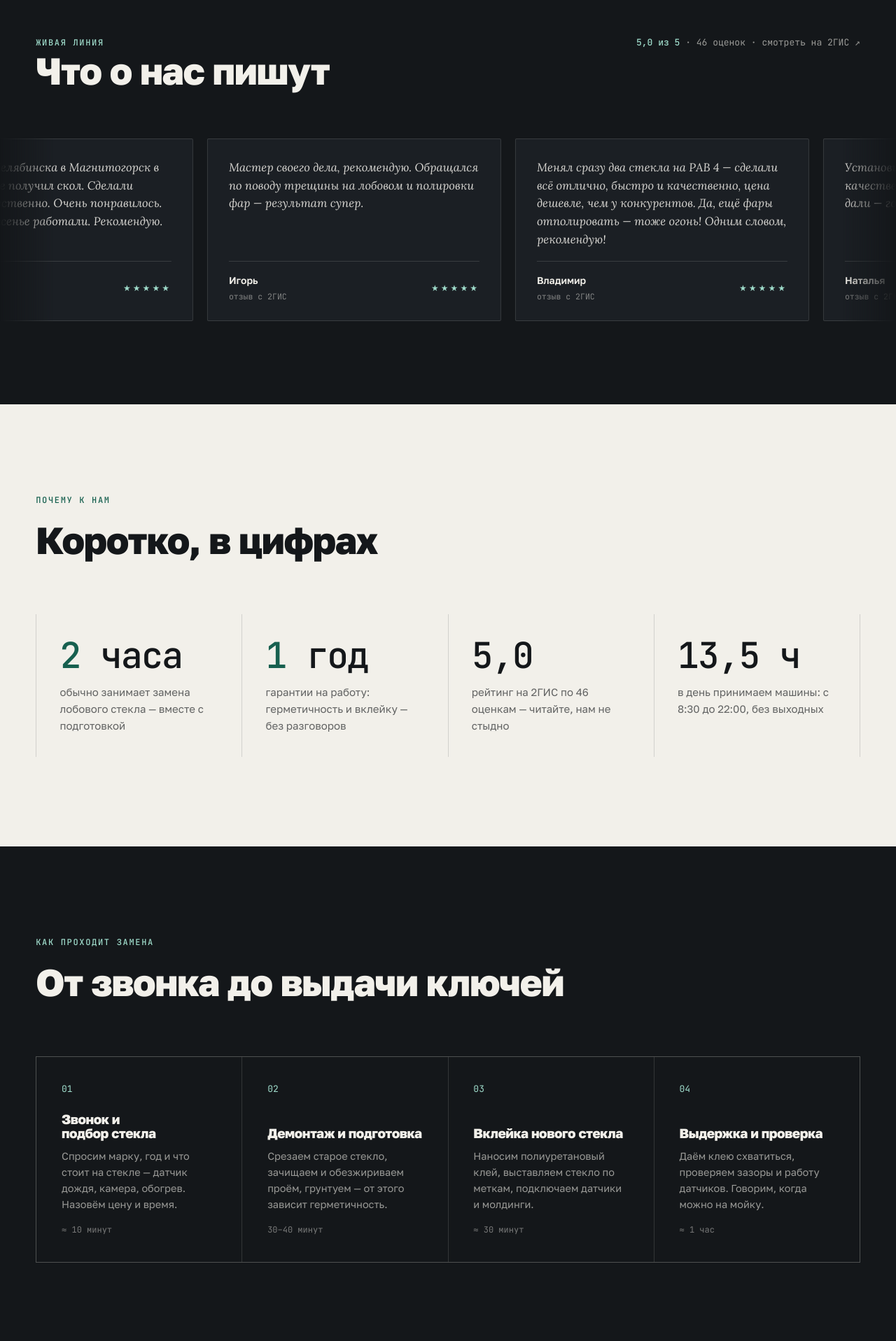
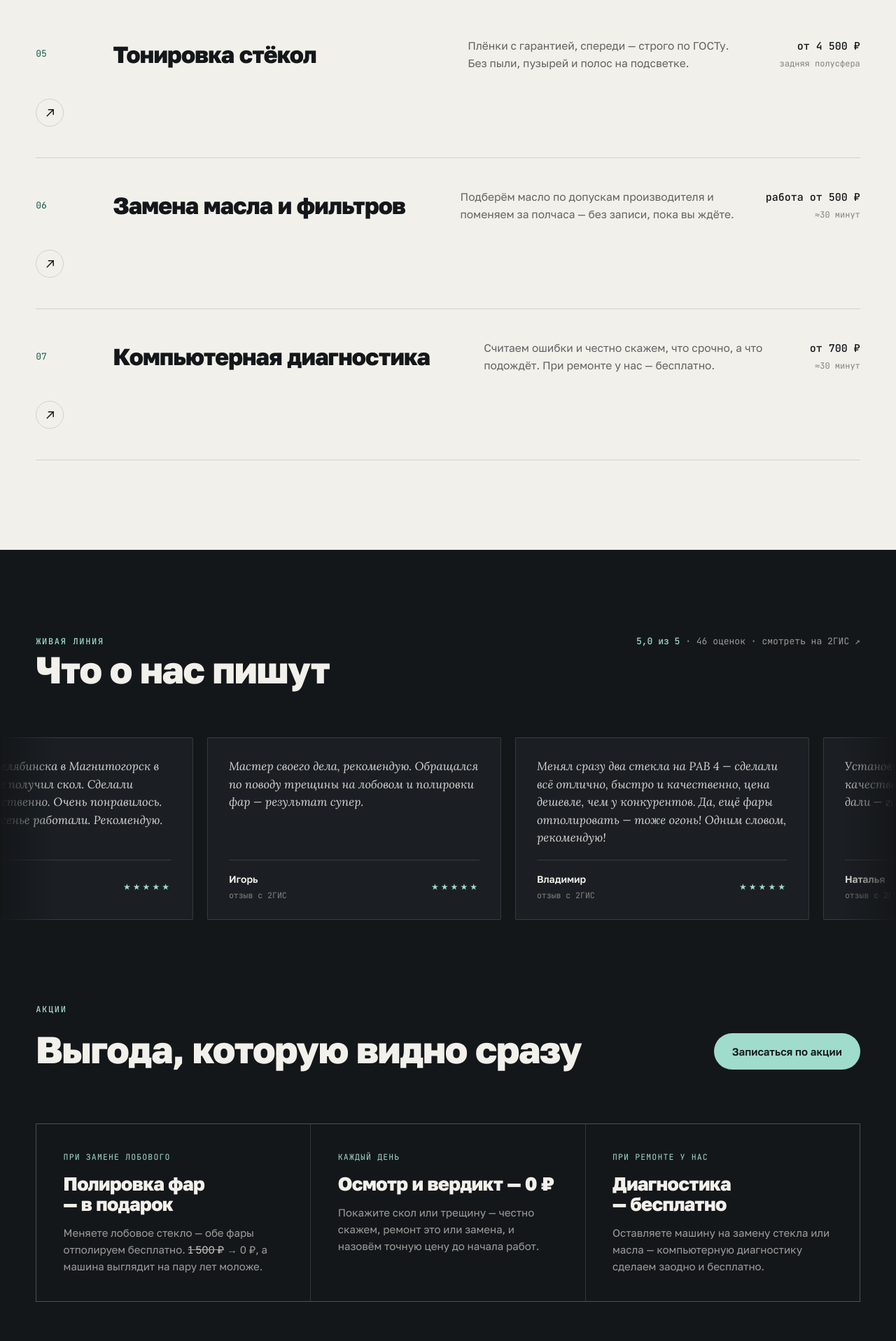
Before and after one commit to satoaya468-maker/-, a web app: file index.html in a window 1280 px wide. Shown: the part 2403-4320 px from the top of the page at 70% size. Run offline with its HTML, style and script files only (its server is not run), Linux system fonts and the light colour scheme.

Commit message:
Продающая версия: автосервис, акции, WhatsApp, SEO под Магнитогорск
Новые услуги — тонировка, замена масла, компьютерная диагностика:
строки на главной, детальные блоки с ценами на странице услуг,
Service-разметка и два новых вопроса в FAQ. Секция акций (полировка
фар в подарок, осмотр 0 руб., бесплатная диагностика при ремонте),
промо-плашка в hero, кнопки WhatsApp и липкая панель «Позвонить /
WhatsApp» на мобильных. SEO перенастроено под «автосервис
Магнитогорск» в титулах, описаниях и schema.org. CI дополнен
загрузкой трёх новых фото и проверкой виджета 2ГИС.

Co-Authored-By: Claude Fable 5 <noreply@anthropic.com>
Claude-Session: https://claude.ai/code/session_01UzjNX3SXT5e9XTV9aALJyp

```diff
--- a/css/style.css
+++ b/css/style.css
@@ -472,6 +472,26 @@ body.menu-open {
   margin-bottom: clamp(48px, 7vw, 88px);
 }
 
+.hero-promo {
+  display: inline-flex;
+  align-items: center;
+  gap: 10px;
+  margin-bottom: 26px;
+  padding: 9px 18px;
+  border: 1px solid rgba(159, 220, 203, 0.5);
+  border-radius: 999px;
+  font-family: var(--font-mono);
+  font-size: 12.5px;
+  letter-spacing: 0.04em;
+  color: var(--mint);
+  transition: background 0.25s, color 0.25s;
+}
+
+.hero-promo:hover {
+  background: var(--mint);
+  color: var(--ink);
+}
+
 .hero-strip {
   border-top: 1px solid var(--line-dark);
   padding-top: 22px;
@@ -784,6 +804,93 @@ body.menu-open {
   white-space: nowrap;
 }
 
+/* ---------- разделитель в списке услуг ---------- */
+
+.rows-divider {
+  font-family: var(--font-mono);
+  font-size: 12px;
+  font-weight: 500;
+  letter-spacing: 0.14em;
+  text-transform: uppercase;
+  color: var(--mint-deep);
+  padding: clamp(28px, 4vw, 48px) 0 6px;
+}
+
+/* ---------- акции ---------- */
+
+.offers {
+  display: grid;
+  grid-template-columns: repeat(3, 1fr);
+  gap: 1px;
+  background: var(--line-dark);
+  border: 1px solid var(--line-dark);
+}
+
+.offer {
+  background: var(--ink);
+  padding: clamp(26px, 3vw, 44px);
+  display: flex;
+  flex-direction: column;
+  gap: 14px;
+}
+
+.offer .offer-tag {
+  font-family: var(--font-mono);
+  font-size: 11.5px;
+  letter-spacing: 0.1em;
+  text-transform: uppercase;
+  color: var(--mint);
+}
+
+.offer h3 {
+  font-size: clamp(20px, 2.2vw, 27px);
+  font-weight: 800;
+}
+
+.offer p:last-child {
+  font-size: 15px;
+  color: rgba(242, 240, 234, 0.62);
+}
+
+.offer .old-price {
+  text-decoration: line-through;
+  text-decoration-color: #e08c6a;
+  color: rgba(242, 240, 234, 0.8);
+}
+
+/* ---------- липкая панель связи (мобильные) ---------- */
+
+.callbar {
+  position: fixed;
+  left: 0;
+  right: 0;
+  bottom: 0;
+  z-index: 90;
+  display: none;
+  gap: 10px;
+  padding: 10px 14px calc(10px + env(safe-area-inset-bottom));
+  background: rgba(20, 23, 26, 0.94);
+  -webkit-backdrop-filter: blur(14px);
+  backdrop-filter: blur(14px);
+  border-top: 1px solid var(--line-dark);
+}
+
+.callbar .btn {
+  flex: 1;
+}
+
+@media (max-width: 900px) {
+  .callbar {
+    display: flex;
+  }
+  body {
+    padding-bottom: 76px;
+  }
+  .offers {
+    grid-template-columns: 1fr;
+  }
+}
+
 /* ---------- цифры / почему мы ---------- */
 
 .facts {
--- a/index.html
+++ b/index.html
@@ -4,9 +4,9 @@
   <meta charset="UTF-8">
   <meta name="viewport" content="width=device-width, initial-scale=1.0, viewport-fit=cover">
 
-  <title>Автостекло24 — замена и ремонт автостёкол в Магнитогорске | Набережная, 9</title>
-  <meta name="description" content="Замена лобовых, боковых и задних стёкол, ремонт сколов и трещин, полировка фар в Магнитогорске. Работаем без выходных с 8:30 до 22:00, рейтинг 5,0 на 2ГИС. Набережная, 9, у «Водопада Чудес». Звоните: +7 903 091-33-33.">
-  <meta name="keywords" content="автостекло Магнитогорск, замена лобового стекла Магнитогорск, ремонт скола, ремонт трещины лобового стекла, полировка фар, замена бокового стекла, автостекло24">
+  <title>Автосервис в Магнитогорске — Автостекло24: автостёкла, замена масла, диагностика | Набережная, 9</title>
+  <meta name="description" content="Автосервис Автостекло24 в Магнитогорске: замена и ремонт автостёкол, замена масла, компьютерная диагностика, тонировка, полировка фар. Без выходных с 8:30 до 22:00, рейтинг 5,0 на 2ГИС. Набережная, 9, у «Водопада Чудес». Звоните: +7 903 091-33-33.">
+  <meta name="keywords" content="автосервис Магнитогорск, автостекло Магнитогорск, замена лобового стекла Магнитогорск, замена масла Магнитогорск, компьютерная диагностика Магнитогорск, тонировка Магнитогорск, ремонт скола, ремонт трещины лобового стекла, полировка фар, замена бокового стекла, автостекло24">
   <meta name="robots" content="index, follow, max-image-preview:large">
   <meta name="geo.region" content="RU-CHE">
   <meta name="geo.placename" content="Магнитогорск">
@@ -15,8 +15,8 @@
   <meta property="og:type" content="website">
   <meta property="og:locale" content="ru_RU">
   <meta property="og:site_name" content="Автостекло24">
-  <meta property="og:title" content="Автостекло24 — замена и ремонт автостёкол в Магнитогорске">
-  <meta property="og:description" content="Скол — за полчаса, новое лобовое — за два часа. Без выходных, с 8:30 до 22:00. Рейтинг 5,0 на 2ГИС.">
+  <meta property="og:title" content="Автостекло24 — автосервис в Магнитогорске: стёкла, масло, диагностика">
+  <meta property="og:description" content="Скол — за полчаса, лобовое — за два часа, масло — пока ждёте. Без выходных, с 8:30 до 22:00. Рейтинг 5,0 на 2ГИС.">
   <meta property="og:url" content="https://avtosteklo24-mgn.ru/">
   <meta property="og:image" content="https://avtosteklo24-mgn.ru/assets/img/og-cover.jpg">
   <meta property="og:image:width" content="1200">
@@ -24,8 +24,8 @@
   <meta property="og:image:alt" content="Автостекло24 — сервис автостёкол в Магнитогорске">
 
   <meta name="twitter:card" content="summary_large_image">
-  <meta name="twitter:title" content="Автостекло24 — замена и ремонт автостёкол в Магнитогорске">
-  <meta name="twitter:description" content="Скол — за полчаса, новое лобовое — за два часа. Без выходных, с 8:30 до 22:00.">
+  <meta name="twitter:title" content="Автостекло24 — автосервис в Магнитогорске">
+  <meta name="twitter:description" content="Скол — за полчаса, лобовое — за два часа, масло — пока ждёте. Без выходных, с 8:30 до 22:00.">
   <meta name="twitter:image" content="https://avtosteklo24-mgn.ru/assets/img/og-cover.jpg">
 
   <meta name="theme-color" content="#14171a">
@@ -45,7 +45,8 @@
     "@context": "https://schema.org",
     "@type": "AutoRepair",
     "name": "Автостекло24",
-    "description": "Замена и ремонт автостёкол, полировка фар в Магнитогорске",
+    "description": "Автосервис в Магнитогорске: замена и ремонт автостёкол, замена масла, компьютерная диагностика, тонировка, полировка фар",
+    "keywords": "автосервис Магнитогорск, автостекло Магнитогорск",
     "url": "https://avtosteklo24-mgn.ru/",
     "telephone": "+7-903-091-33-33",
     "priceRange": "₽₽",
@@ -101,6 +102,21 @@
           "@type": "Offer",
           "itemOffered": {"@type": "Service", "name": "Полировка фар", "url": "https://avtosteklo24-mgn.ru/uslugi.html#fary"},
           "priceSpecification": {"@type": "PriceSpecification", "minPrice": 1500, "priceCurrency": "RUB"}
+        },
+        {
+          "@type": "Offer",
+          "itemOffered": {"@type": "Service", "name": "Замена масла и фильтров", "url": "https://avtosteklo24-mgn.ru/uslugi.html#maslo"},
+          "priceSpecification": {"@type": "PriceSpecification", "minPrice": 500, "priceCurrency": "RUB"}
+        },
+        {
+          "@type": "Offer",
+          "itemOffered": {"@type": "Service", "name": "Компьютерная диагностика", "url": "https://avtosteklo24-mgn.ru/uslugi.html#diagnostika"},
+          "priceSpecification": {"@type": "PriceSpecification", "minPrice": 700, "priceCurrency": "RUB"}
+        },
+        {
+          "@type": "Offer",
+          "itemOffered": {"@type": "Service", "name": "Тонировка стёкол", "url": "https://avtosteklo24-mgn.ru/uslugi.html#tonirovka"},
+          "priceSpecification": {"@type": "PriceSpecification", "minPrice": 4500, "priceCurrency": "RUB"}
         }
       ]
     },
@@ -166,17 +182,20 @@
         </video>
       </div>
       <div class="wrap hero-content">
-        <span class="kicker">Автостекло в Магнитогорске · Набережная, 9 · у «Водопада Чудес»</span>
+        <span class="kicker">Автосервис в Магнитогорске · Набережная, 9 · у «Водопада Чудес»</span>
         <h1 class="h-display">Скол уберём за&nbsp;полчаса. Лобовое поменяем <em>за&nbsp;два часа</em>.</h1>
-        <p class="lead">Замена и ремонт автостёкол, полировка фар. Стекло подбираем под марку, датчики и камеры — привозим, вклеиваем, даём год гарантии на работу.</p>
+        <p class="lead">Автостёкла — наша специализация: замена, ремонт сколов и трещин, тонировка, полировка фар. Плюс всё, что нужно каждой машине: замена масла и компьютерная диагностика — пока вы пьёте кофе.</p>
+        <a class="hero-promo" href="uslugi.html#fary">Акция — полировка фар в подарок при замене лобового ↓</a>
         <div class="hero-actions">
           <a class="btn btn--solid" href="tel:+79030913333">Позвонить: +7 903 091-33-33</a>
+          <a class="btn btn--ghost" href="https://wa.me/79030913333" target="_blank" rel="noopener">Написать в WhatsApp</a>
           <a class="btn btn--ghost" href="uslugi.html">Услуги и цены</a>
         </div>
         <div class="hero-strip" data-open-status>
           <span><span class="dot"></span><b data-open-text>Сейчас открыто — до 22:00</b></span>
           <span>Пн–вс, 8:30–22:00 — <b>без выходных</b></span>
           <span>Рейтинг на 2ГИС — <b>5,0 из 5</b> · 46 оценок</span>
+          <span>Осмотр и оценка — <b>0 ₽</b></span>
           <span>Гарантия на работу — <b>1 год</b></span>
         </div>
       </div>
@@ -225,6 +244,34 @@
             <h3>Полировка фар<span class="tag-gift">в подарок при замене</span></h3>
             <p>Снимаем мутный слой и возвращаем фарам прозрачность — свет становится заметно ярче и ровнее.</p>
             <span class="price">от 1 500 ₽<small>за пару, ≈1 час</small></span>
+            <span class="arrow" aria-hidden="true">
+              <svg viewBox="0 0 16 16" fill="none" stroke="currentColor" stroke-width="1.6"><path d="M3 13 13 3M5 3h8v8"/></svg>
+            </span>
+          </a>
+          <p class="rows-divider">Плюс — то, что нужно каждой машине</p>
+          <a class="service-row" href="uslugi.html#tonirovka">
+            <span class="num">05</span>
+            <h3>Тонировка стёкол</h3>
+            <p>Плёнки с гарантией, спереди — строго по ГОСТу. Без пыли, пузырей и полос на подсветке.</p>
+            <span class="price">от 4 500 ₽<small>задняя полусфера</small></span>
+            <span class="arrow" aria-hidden="true">
+              <svg viewBox="0 0 16 16" fill="none" stroke="currentColor" stroke-width="1.6"><path d="M3 13 13 3M5 3h8v8"/></svg>
+            </span>
+          </a>
+          <a class="service-row" href="uslugi.html#maslo">
+            <span class="num">06</span>
+            <h3>Замена масла и фильтров</h3>
+            <p>Подберём масло по допускам производителя и поменяем за полчаса — без записи, пока вы ждёте.</p>
+            <span class="price">работа от 500 ₽<small>≈30 минут</small></span>
+            <span class="arrow" aria-hidden="true">
+              <svg viewBox="0 0 16 16" fill="none" stroke="currentColor" stroke-width="1.6"><path d="M3 13 13 3M5 3h8v8"/></svg>
+            </span>
+          </a>
+          <a class="service-row" href="uslugi.html#diagnostika">
+            <span class="num">07</span>
+            <h3>Компьютерная диагностика</h3>
+            <p>Считаем ошибки и честно скажем, что срочно, а что подождёт. При ремонте у нас — бесплатно.</p>
+            <span class="price">от 700 ₽<small>≈30 минут</small></span>
             <span class="arrow" aria-hidden="true">
               <svg viewBox="0 0 16 16" fill="none" stroke="currentColor" stroke-width="1.6"><path d="M3 13 13 3M5 3h8v8"/></svg>
             </span>
@@ -286,6 +333,36 @@
               <span class="stars" aria-label="Оценка 5 из 5">★★★★★</span>
             </div>
           </article>
+        </div>
+      </div>
+    </section>
+
+    <!-- АКЦИИ -->
+    <section class="dark section-pad" id="akcii" style="padding-top:0">
+      <div class="wrap">
+        <div class="section-head reveal">
+          <div>
+            <span class="kicker on-dark">Акции</span>
+            <h2 class="h-section">Выгода, которую видно сразу</h2>
+          </div>
+          <a class="btn btn--solid" href="tel:+79030913333">Записаться по акции</a>
+        </div>
+        <div class="offers reveal">
+          <div class="offer">
+            <p class="offer-tag">При замене лобового</p>
+            <h3>Полировка фар — в подарок</h3>
+            <p>Меняете лобовое стекло — обе фары отполируем бесплатно. <span class="old-price">1 500 ₽</span> → 0 ₽, а машина выглядит на пару лет моложе.</p>
+          </div>
+          <div class="offer">
+            <p class="offer-tag">Каждый день</p>
+            <h3>Осмотр и вердикт — 0 ₽</h3>
+            <p>Покажите скол или трещину — честно скажем, ремонт это или замена, и назовём точную цену до начала работ.</p>
+          </div>
+          <div class="offer">
+            <p class="offer-tag">При ремонте у нас</p>
+            <h3>Диагностика — бесплатно</h3>
+            <p>Оставляете машину на замену стекла или масла — компьютерную диагностику сделаем заодно и бесплатно.</p>
+          </div>
         </div>
       </div>
     </section>
@@ -400,6 +477,9 @@
             <li><a href="uslugi.html#skoly">Сколы и трещины</a></li>
             <li><a href="uslugi.html#bokovye">Боковые и задние</a></li>
             <li><a href="uslugi.html#fary">Полировка фар</a></li>
+            <li><a href="uslugi.html#tonirovka">Тонировка</a></li>
+            <li><a href="uslugi.html#maslo">Замена масла</a></li>
+            <li><a href="uslugi.html#diagnostika">Диагностика</a></li>
           </ul>
         </div>
         <div class="footer-col">
@@ -419,6 +499,11 @@
     </div>
   </footer>
 
+  <div class="callbar" role="navigation" aria-label="Быстрая связь">
+    <a class="btn btn--solid" href="tel:+79030913333">Позвонить</a>
+    <a class="btn btn--ghost" href="https://wa.me/79030913333" target="_blank" rel="noopener">WhatsApp</a>
+  </div>
+
   <script src="js/main.js"></script>
 </body>
 </html>
```
Also changed, not shown: kontakty.html (+10 -2 lines), otzyvy.html (+9 -1 lines), uslugi.html (+132 -6 lines), .github/workflows/fetch-assets.yml, .github/workflows/verify-preview.yml, README.md.
